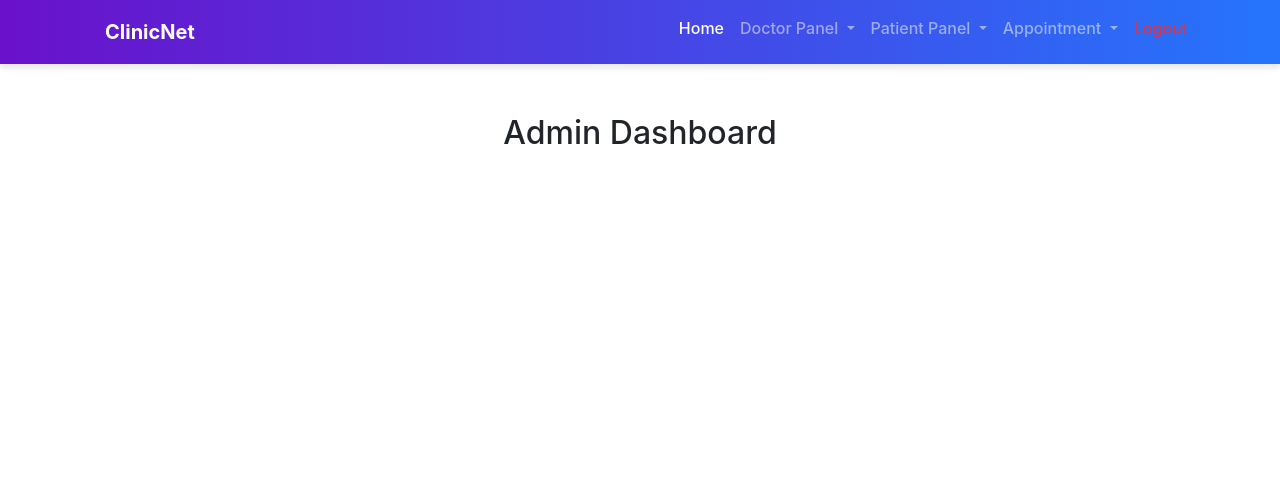
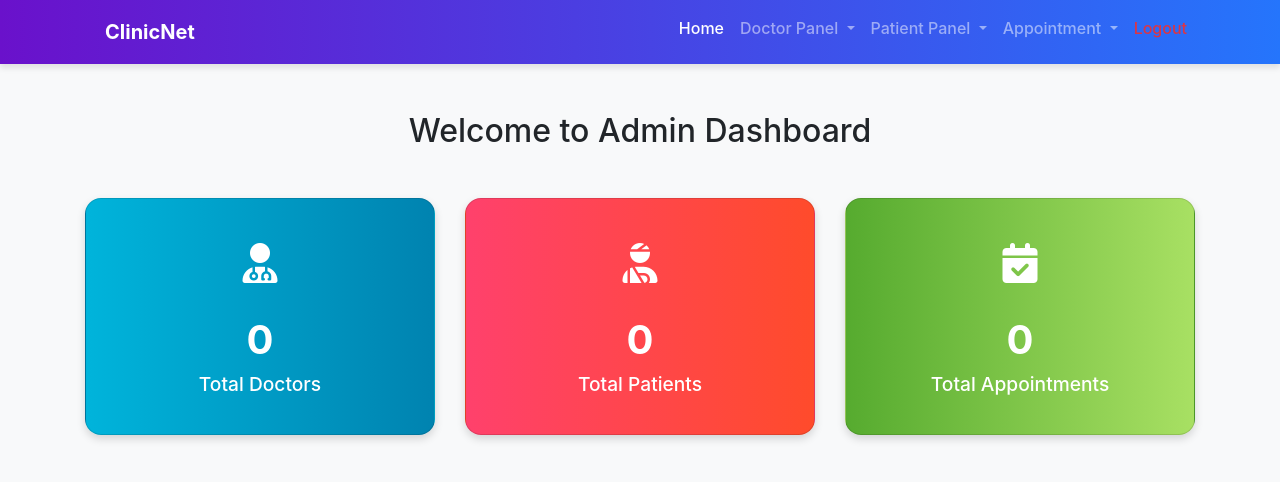
Before and after one commit to adhikaribibek231/clinicnetv1, a Django app: page / in a window 1280 px wide. Shown: the top 482 px of the page. Run offline with Django 5.2, Linux system fonts and the light colour scheme; the visitor is signed in with stand-in values (Sample User, id 1); data that the repository does not hold is empty; some libraries are stand-ins or nearby versions.

```diff
--- a/clinic/templates/index.html
+++ b/clinic/templates/index.html
@@ -1,19 +1,110 @@
 {% include 'navigation.html' %}
 {% load static %}
+
 <!doctype html>
 <html lang="en">
 
 <head>
-    <!-- Required meta tags -->
-    <meta charset="utf-8">
-    <meta name="viewport" content="width=device-width, initial-scale=1, shrink-to-fit=no">
-        <link rel="stylesheet" href="{% static 'css/styles.css' %}">
-    <!-- Bootstrap CSS -->
-    <link rel="stylesheet" href="https://cdn.jsdelivr.net/npm/bootstrap@4.0.0/dist/css/bootstrap.min.css"
-        integrity="sha384-Gn5384xqQ1aoWXA+058RXPxPg6fy4IWvTNh0E263XmFcJlSAwiGgFAW/dAiS6JXm" crossorigin="anonymous">
+  <meta charset="utf-8">
+  <meta name="viewport" content="width=device-width, initial-scale=1">
+  <title>Admin Dashboard - ClinicNet</title>
 
-    <title>Index</title>
+  <!-- Custom CSS -->
+  <link rel="stylesheet" href="{% static 'css/styles.css' %}">
+
+  <!-- Bootstrap CSS -->
+  <link rel="stylesheet" href="https://cdn.jsdelivr.net/npm/bootstrap@4.6.2/dist/css/bootstrap.min.css">
+
+  <!-- FontAwesome Icons -->
+  <link rel="stylesheet" href="https://cdnjs.cloudflare.com/ajax/libs/font-awesome/6.5.0/css/all.min.css">
+
+  <style>
+    body {
+      background-color: #f8f9fa;
+    }
+
+    .dashboard-card {
+      border-radius: 1rem;
+      box-shadow: 0 4px 8px rgba(0, 0, 0, 0.15);
+      transition: 0.3s;
+    }
+
+    .dashboard-card:hover {
+      transform: translateY(-5px);
+    }
+
+    .card-icon {
+      font-size: 2.5rem;
+    }
+
+    .bg-doctor {
+      background: linear-gradient(to right, #00b4db, #0083b0);
+    }
+
+    .bg-patient {
+      background: linear-gradient(to right, #ff416c, #ff4b2b);
+    }
+
+    .bg-appointment {
+      background: linear-gradient(to right, #56ab2f, #a8e063);
+    }
+
+    .card-body {
+      color: white;
+      text-align: center;
+    }
+
+    .count {
+      font-size: 2.5rem;
+      font-weight: bold;
+    }
+
+    .label {
+      font-size: 1.2rem;
+      font-weight: 500;
+    }
+  </style>
 </head>
-<div class = "container" style="margin-top:50px">
-    <h2 class="text-center">Admin Dashboard</h2>
-</div>
+
+<body>
+  <div class="container py-5">
+    <h2 class="text-center mb-5">Welcome to Admin Dashboard</h2>
+
+    <div class="row g-4">
+      <div class="col-md-4">
+        <div class="card dashboard-card bg-doctor">
+          <div class="card-body">
+            <div class="card-icon mb-3"><i class="fas fa-user-md"></i></div>
+            <div class="count">{{ d }}</div>
+            <div class="label">Total Doctors</div>
+          </div>
+        </div>
+      </div>
+
+      <div class="col-md-4">
+        <div class="card dashboard-card bg-patient">
+          <div class="card-body">
+            <div class="card-icon mb-3"><i class="fas fa-user-injured"></i></div>
+            <div class="count">{{ p }}</div>
+            <div class="label">Total Patients</div>
+          </div>
+        </div>
+      </div>
+
+      <div class="col-md-4">
+        <div class="card dashboard-card bg-appointment">
+          <div class="card-body">
+            <div class="card-icon mb-3"><i class="fas fa-calendar-check"></i></div>
+            <div class="count">{{ a }}</div>
+            <div class="label">Total Appointments</div>
+          </div>
+        </div>
+      </div>
+    </div>
+  </div>
+
+  <!-- Bootstrap JS -->
+  <script src="https://cdn.jsdelivr.net/npm/bootstrap@4.6.2/dist/js/bootstrap.bundle.min.js"></script>
+</body>
+
+</html>
--- a/clinic/views.py
+++ b/clinic/views.py
@@ -12,7 +12,14 @@ def Contact(request):
 def Index(request):
     if not request.user.is_staff:
         return redirect('login')
-    return render(request, 'index.html')
+    doctors = Doctor.objects.all()
+    patients = Patient.objects.all()
+    appointments = Appointment.objects.all()
+    d = doctors.count()
+    p = patients.count()
+    a = appointments.count()
+    return render(request, 'index.html', {'d': d, 'p': p, 'a': a})
+
 def Login(request):
     error = ""
     if request.method == 'POST':
```
